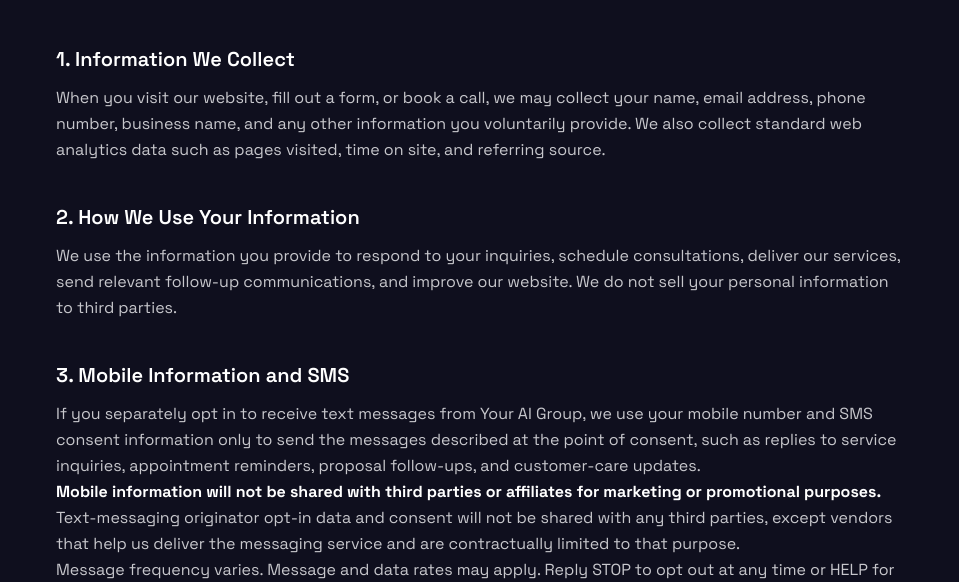
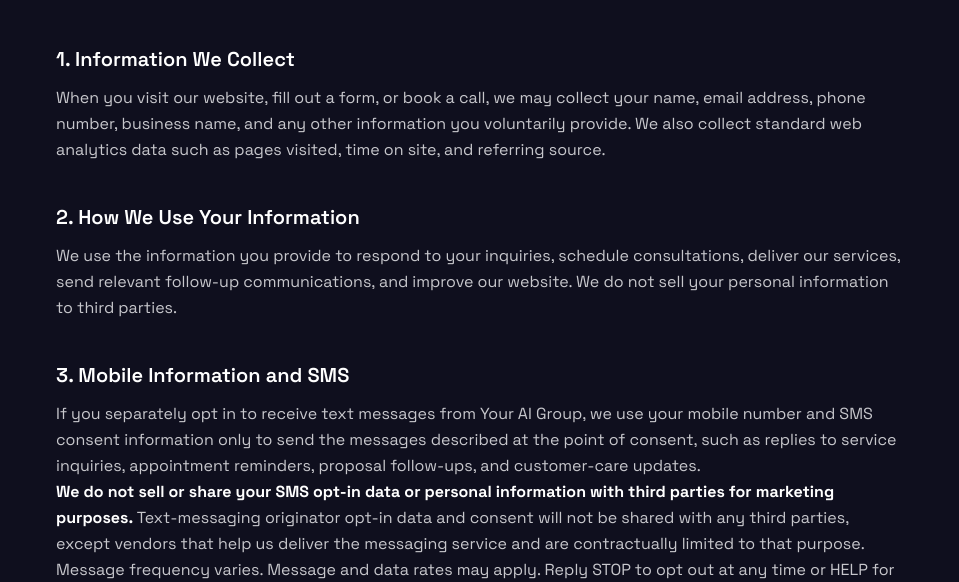
Before and after one commit to astafford8488/youraigroup-landing, a website: page privacy.html in a window 1280 px wide. Shown: the part 199-781 px from the top of the page, without its empty margins (160-1119 px from the left). Drawn offline with Linux system fonts and the light colour scheme.

Commit message:
Match Twilio SMS privacy disclosure (#2)

```diff
--- a/privacy.html
+++ b/privacy.html
@@ -52,7 +52,7 @@
       <section>
         <h2 class="text-white text-xl font-semibold mb-3">3. Mobile Information and SMS</h2>
         <p>If you separately opt in to receive text messages from Your AI Group, we use your mobile number and SMS consent information only to send the messages described at the point of consent, such as replies to service inquiries, appointment reminders, proposal follow-ups, and customer-care updates.</p>
-        <p class="mt-3"><strong class="text-white">Mobile information will not be shared with third parties or affiliates for marketing or promotional purposes.</strong> Text-messaging originator opt-in data and consent will not be shared with any third parties, except vendors that help us deliver the messaging service and are contractually limited to that purpose.</p>
+        <p class="mt-3"><strong class="text-white">We do not sell or share your SMS opt-in data or personal information with third parties for marketing purposes.</strong> Text-messaging originator opt-in data and consent will not be shared with any third parties, except vendors that help us deliver the messaging service and are contractually limited to that purpose.</p>
         <p class="mt-3">Message frequency varies. Message and data rates may apply. Reply STOP to opt out at any time or HELP for help. Consent to receive text messages is not a condition of purchase. See our <a href="/sms-terms.html" class="text-fire-400 hover:text-fire-300 underline">SMS Terms</a> for additional details.</p>
       </section>
 
```
